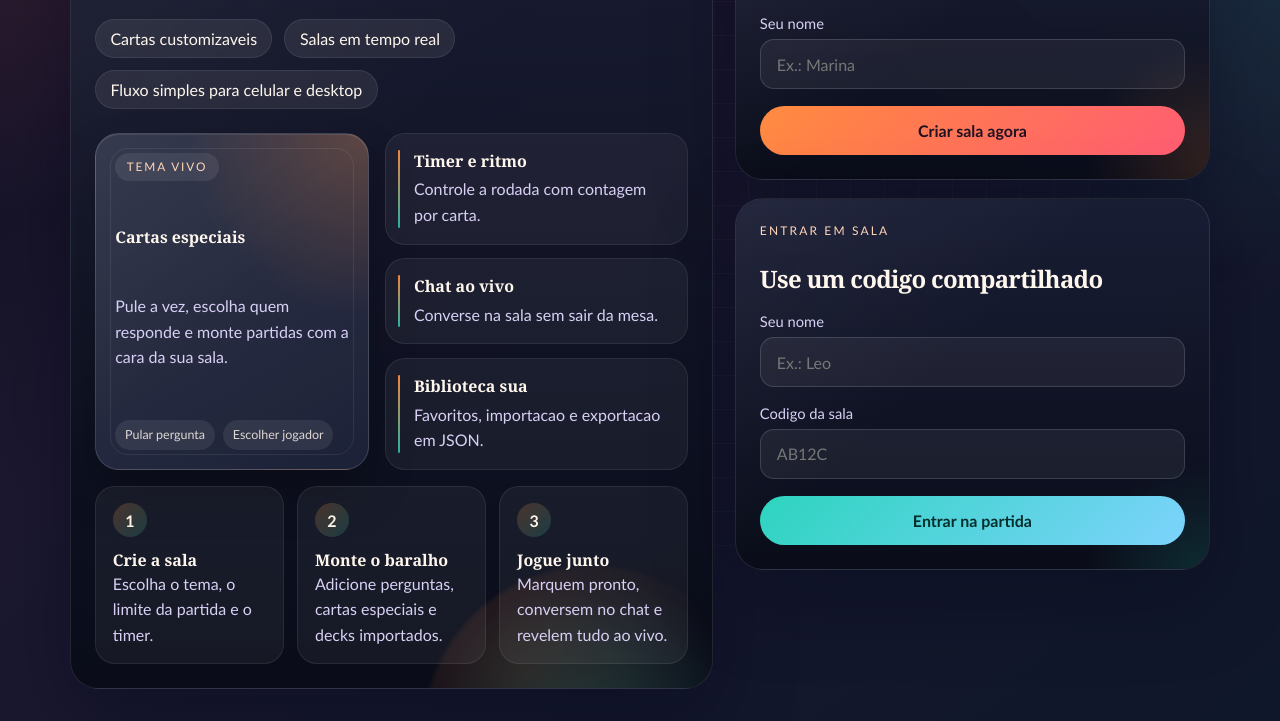
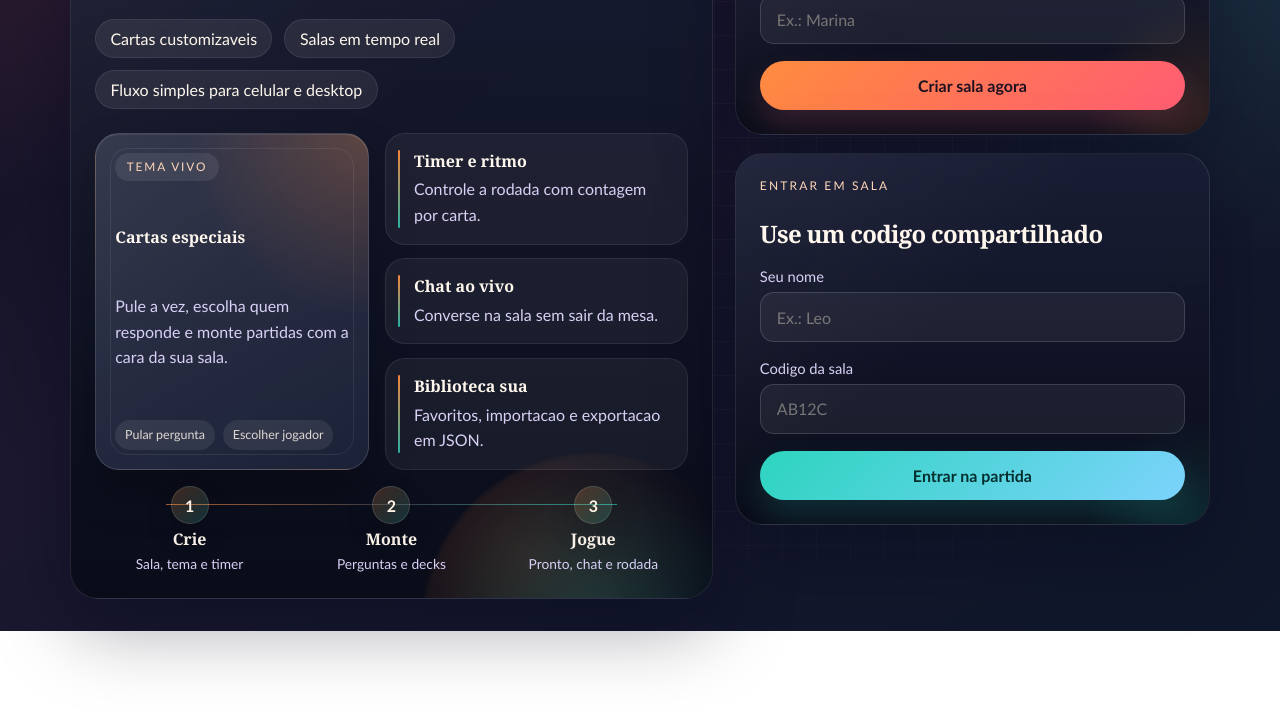
Before and after one commit to Masternuel/Cartas, a website: page public/index.html in a window 1280 px wide. Shown: the part 237-958 px from the top of the page. After the commit the page ends 868 px from the top, so only its background shows below. Drawn offline with Linux system fonts and the light colour scheme.

Commit message:
atualizacoes

```diff
--- a/public/index.html
+++ b/public/index.html
@@ -53,27 +53,21 @@
             </div>
           </div>
 
-          <div class="hero-steps">
-            <article class="hero-step">
+          <div class="hero-flow" aria-label="Como jogar">
+            <article class="hero-flow__step">
               <span>1</span>
-              <div>
-                <strong>Crie a sala</strong>
-                <p>Escolha o tema, o limite da partida e o timer.</p>
-              </div>
+              <strong>Crie</strong>
+              <p>Sala, tema e timer</p>
             </article>
-            <article class="hero-step">
+            <article class="hero-flow__step">
               <span>2</span>
-              <div>
-                <strong>Monte o baralho</strong>
-                <p>Adicione perguntas, cartas especiais e decks importados.</p>
-              </div>
+              <strong>Monte</strong>
+              <p>Perguntas e decks</p>
             </article>
-            <article class="hero-step">
+            <article class="hero-flow__step">
               <span>3</span>
-              <div>
-                <strong>Jogue junto</strong>
-                <p>Marquem pronto, conversem no chat e revelem tudo ao vivo.</p>
-              </div>
+              <strong>Jogue</strong>
+              <p>Pronto, chat e rodada</p>
             </article>
           </div>
         </div>
--- a/public/styles.css
+++ b/public/styles.css
@@ -182,6 +182,15 @@ fieldset {
   align-items: center;
 }
 
+.welcome-layout::before {
+  content: "";
+  position: absolute;
+  inset: 4% 24% auto;
+  height: 1px;
+  background: linear-gradient(90deg, transparent, rgba(255, 255, 255, 0.18), transparent);
+  pointer-events: none;
+}
+
 .hero-card,
 .auth-card,
 .topbar,
@@ -309,26 +318,24 @@ fieldset {
 
 .hero-mini-card strong,
 .hero-insight strong,
-.hero-step strong {
+.hero-flow__step strong {
   font-family: Georgia, "Times New Roman", serif;
 }
 
 .hero-mini-card p,
 .hero-insight span,
-.hero-step p {
+.hero-flow__step p {
   margin: 0;
   color: var(--text-soft);
   line-height: 1.6;
 }
 
-.hero-insights,
-.hero-steps {
+.hero-insights {
   display: grid;
   gap: 0.85rem;
 }
 
-.hero-insight,
-.hero-step {
+.hero-insight {
   position: relative;
   padding: 1rem 1.05rem;
   border-radius: 20px;
@@ -360,28 +367,51 @@ fieldset {
   margin-left: 0.55rem;
 }
 
-.hero-steps {
+.hero-flow {
+  position: relative;
+  display: grid;
   grid-template-columns: repeat(3, minmax(0, 1fr));
+  gap: 0.8rem;
   margin-top: 1rem;
 }
 
-.hero-step {
-  display: grid;
-  grid-template-columns: 1fr;
-  align-content: start;
-  gap: 0.72rem;
-  min-height: 136px;
-}
-
-.hero-step span {
-  width: 34px;
-  height: 34px;
+.hero-flow::before {
+  content: "";
+  position: absolute;
+  top: 18px;
+  right: 12%;
+  left: 12%;
+  height: 1px;
+  background: linear-gradient(90deg, rgba(255, 138, 61, 0.65), rgba(255, 255, 255, 0.18), rgba(45, 212, 191, 0.65));
+}
+
+.hero-flow__step {
+  position: relative;
+  display: grid;
+  justify-items: center;
+  gap: 0.26rem;
+  text-align: center;
+  color: var(--text-main);
+}
+
+.hero-flow__step span {
+  position: relative;
+  z-index: 1;
+  width: 38px;
+  height: 38px;
   display: inline-grid;
   place-items: center;
   border-radius: 50%;
+  border: 1px solid rgba(255, 255, 255, 0.12);
   background: linear-gradient(135deg, rgba(255, 138, 61, 0.22), rgba(45, 212, 191, 0.18));
   color: #fff4e5;
   font-weight: 800;
+  box-shadow: 0 12px 28px rgba(0, 0, 0, 0.18);
+}
+
+.hero-flow__step p {
+  font-size: 0.86rem;
+  line-height: 1.45;
 }
 
 .feature-row span,
@@ -429,14 +459,12 @@ fieldset {
 
 .hero-mini-card:hover,
 .hero-insight:hover,
-.hero-step:hover,
 .auth-card:hover {
   transform: translateY(-2px);
   border-color: rgba(255, 255, 255, 0.18);
 }
 
-.hero-insight:hover,
-.hero-step:hover {
+.hero-insight:hover {
   background: rgba(255, 255, 255, 0.065);
 }
 
@@ -506,11 +534,13 @@ fieldset {
 .primary-btn {
   background: linear-gradient(135deg, var(--accent-sun), #ff5d73);
   color: #1e1121;
+  box-shadow: 0 16px 30px rgba(251, 113, 133, 0.18);
 }
 
 .secondary-btn {
   background: linear-gradient(135deg, var(--accent-lagoon), #7dd3fc);
   color: #042f2e;
+  box-shadow: 0 16px 30px rgba(45, 212, 191, 0.16);
 }
 
 .ghost-btn {
@@ -2513,10 +2543,6 @@ fieldset {
     grid-template-columns: 1fr;
   }
 
-  .hero-steps {
-    grid-template-columns: 1fr;
-  }
-
   .start-hero {
     grid-template-columns: 1fr;
   }
@@ -2631,6 +2657,27 @@ fieldset {
     min-height: 210px;
   }
 
+  .hero-flow {
+    grid-template-columns: 1fr;
+    gap: 0.9rem;
+  }
+
+  .hero-flow::before {
+    display: none;
+  }
+
+  .hero-flow__step {
+    grid-template-columns: auto 1fr;
+    justify-items: start;
+    align-items: center;
+    column-gap: 0.8rem;
+    text-align: left;
+  }
+
+  .hero-flow__step p {
+    grid-column: 2;
+  }
+
   .current-card-slot--fullscreen {
     min-height: 100vh;
     padding: 0;
```
